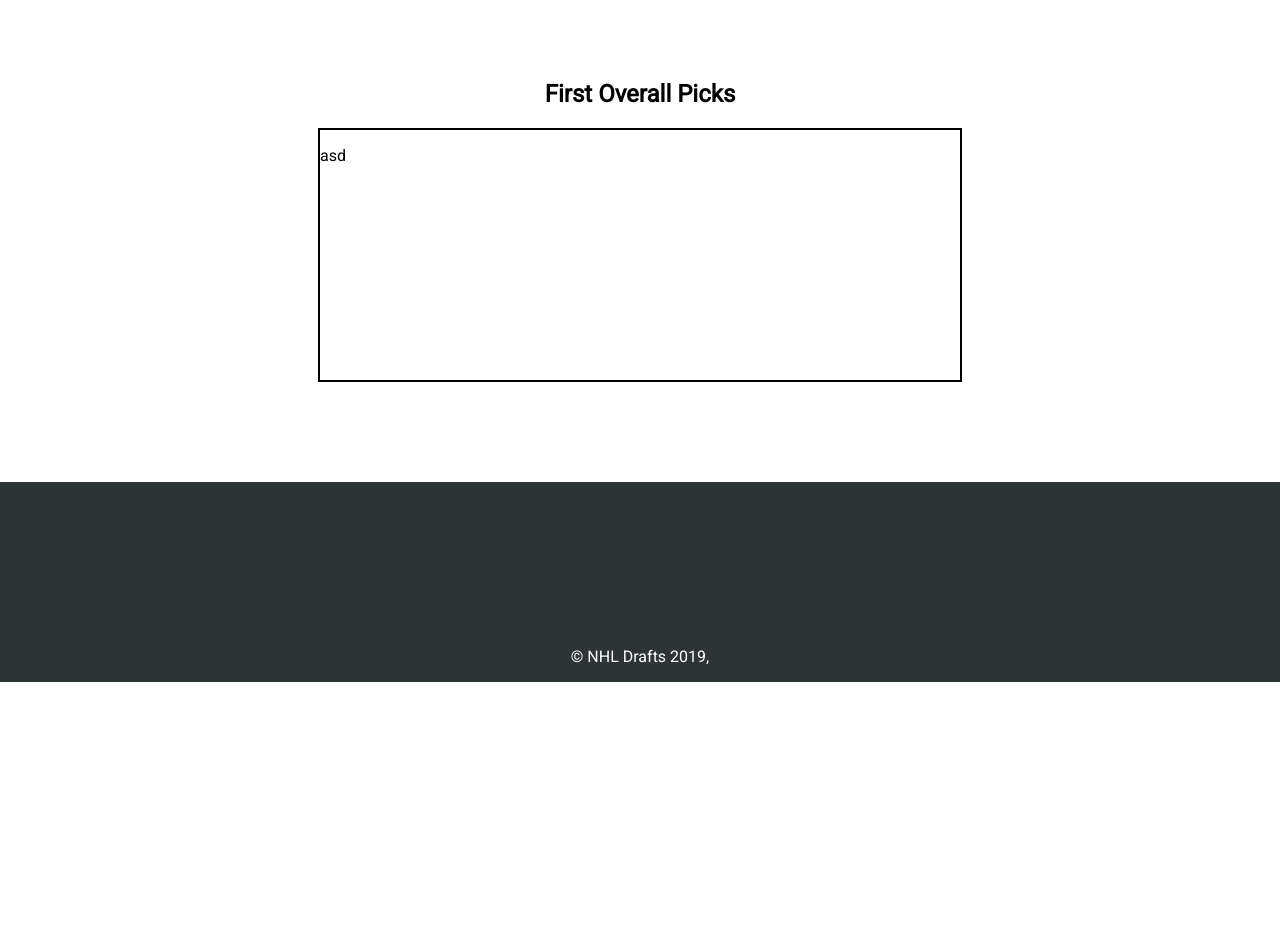
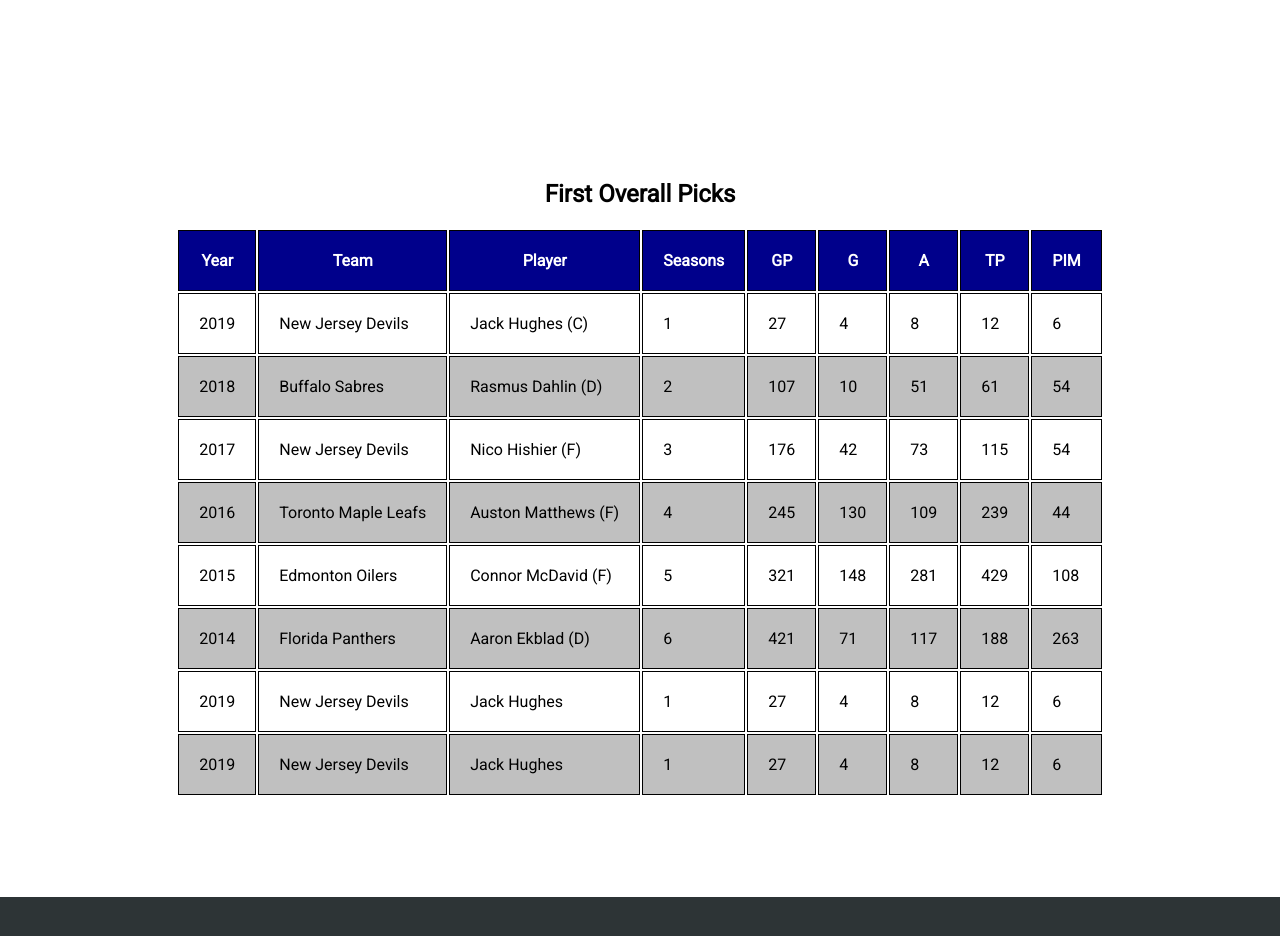
Before and after one commit to tbg-webbutveckling-te18/Landin-Smorgasbord, a plain HTML site: page projects/4-Eget-Projekt-HT19/index.html in a window 1280 px wide. Shown: the part 780-1716 px from the top of the page. Before the commit the page ends 1462 px from the top, so only its background shows below. Drawn offline with Linux system fonts and the light colour scheme.

Commit message:
Added new table to homepage and added stats

```diff
--- a/projects/4-Eget-Projekt-HT19/assets/css/main.css
+++ b/projects/4-Eget-Projekt-HT19/assets/css/main.css
@@ -79,6 +79,12 @@
     margin-top: 200px;
 }
 
+.First {
+    display: flex;
+    flex-flow: column;
+    align-items: center;
+}
+
 #mainScroll {
     border: solid 2px;
     width: 50%;
@@ -116,10 +122,11 @@
     padding-top: 4px;
 }
 
+/*
 #Border p {
     margin: 0px;
     display: flex;
-/*    justify-content: space-around;*/
+    justify-content: space-around;
 
 }
 
@@ -171,6 +178,7 @@
 #PIM {
     width: 70px;
 }
+*/
 
 thead {
     background-color: darkblue;
--- a/projects/4-Eget-Projekt-HT19/index.html
+++ b/projects/4-Eget-Projekt-HT19/index.html
@@ -31,9 +31,117 @@
        </section>
         <section class="First">
             <h2>First Overall Picks</h2>
+
+            <table>
+                <thead>
+                    <tr>
+                        <th>Year</th>
+                        <th>Team</th>
+                        <th>Player</th>
+                        <th>Seasons</th>
+                        <th>GP</th>
+                        <th>G</th>
+                        <th>A</th>
+                        <th>TP</th>
+                        <th>PIM</th>
+                    </tr>
+                </thead>
+                <tbody>
+                    <tr>
+                        <td>2019</td>
+                        <td>New Jersey Devils</td>
+                        <td>Jack Hughes (C)</td>
+                        <td>1</td>
+                        <td>27</td>
+                        <td>4</td>
+                        <td>8</td>
+                        <td>12</td>
+                        <td>6</td>
+                    </tr>
+                    <tr>
+                        <td>2018</td>
+                        <td>Buffalo Sabres</td>
+                        <td>Rasmus Dahlin (D)</td>
+                        <td>2</td>
+                        <td>107</td>
+                        <td>10</td>
+                        <td>51</td>
+                        <td>61</td>
+                        <td>54</td>
+                    </tr>
+                    <tr>
+                        <td>2017</td>
+                        <td>New Jersey Devils</td>
+                        <td>Nico Hishier (F)</td>
+                        <td>3</td>
+                        <td>176</td>
+                        <td>42</td>
+                        <td>73</td>
+                        <td>115</td>
+                        <td>54</td>
+                    </tr>
+                    <tr>
+                        <td>2016</td>
+                        <td>Toronto Maple Leafs</td>
+                        <td>Auston Matthews (F)</td>
+                        <td>4</td>
+                        <td>245</td>
+                        <td>130</td>
+                        <td>109</td>
+                        <td>239</td>
+                        <td>44</td>
+                    </tr>
+                    <tr>
+                        <td>2015</td>
+                        <td>Edmonton Oilers</td>
+                        <td>Connor McDavid (F)</td>
+                        <td>5</td>
+                        <td>321</td>
+                        <td>148</td>
+                        <td>281</td>
+                        <td>429</td>
+                        <td>108</td>
+                    </tr>
+                    <tr>
+                        <td>2014</td>
+                        <td>Florida Panthers</td>
+                        <td>Aaron Ekblad (D)</td>
+                        <td>6</td>
+                        <td>421</td>
+                        <td>71</td>
+                        <td>117</td>
+                        <td>188</td>
+                        <td>263</td>
+                    </tr>
+                    <tr>
+                        <td>2019</td>
+                        <td>New Jersey Devils</td>
+                        <td>Jack Hughes</td>
+                        <td>1</td>
+                        <td>27</td>
+                        <td>4</td>
+                        <td>8</td>
+                        <td>12</td>
+                        <td>6</td>
+                    </tr>
+                    <tr>
+                        <td>2019</td>
+                        <td>New Jersey Devils</td>
+                        <td>Jack Hughes</td>
+                        <td>1</td>
+                        <td>27</td>
+                        <td>4</td>
+                        <td>8</td>
+                        <td>12</td>
+                        <td>6</td>
+                    </tr>
+                </tbody>
+            </table>
+<!--
             <section id="mainScroll">
                 <p>asd</p>
             </section>
+-->
         </section>
     </main>
     <footer>
--- a/projects/4-Eget-Projekt-HT19/subpages/Stats.html
+++ b/projects/4-Eget-Projekt-HT19/subpages/Stats.html
@@ -0,0 +1,122 @@
+<!DOCTYPE html>
+<html lang="en">
+<head>
+    <meta
+         charset="UTF-8"
+         author="Linus Landin"
+         description="">
+    <title>NHL Drafts</title>
+    <link rel="stylesheet" href="../assets/css/main.css">
+    <link href="https://fonts.googleapis.com/css?family=Roboto&display=swap" rel="stylesheet">
+</head>
+<body>
+    <header>
+        <a href="../index.html"><img src="../images/logos/nhltest.png" alt="Homebutton" title="Homepage"></a>
+<!--       <img src="images/logos/InstaLogo.png" alt="">-->
+        <h1>NHL Drafts</h1>
+    </header>
+    <nav>
+        <ul id="mainNavigation">
+            <li><a href="News.html">News</a></li>
+            <li><a href="Steals.html">Draft Steals</a></li>
+            <li><a href="Stats.html">Draft Stats</a></li>
+            <li><a href="Mock.html">Mock Draft</a></li>
+            <li><a href="Projected.html">Projected Draft</a></li>
+        </ul>
+    </nav>
+    <main>
+       <section id="Steal">
+           <h2>Top points from the latest drafts</h2>
+<!--           <section id="Border">-->
+<table>
+    <thead>
+        <tr>
+            <th id="year">Year</th>
+            <th>Round</th>
+            <th>Overall</th>
+            <th>Team</th>
+            <th>Player</th>
+            <th>Seasons</th>
+            <th>GP</th>
+            <th>G</th>
+            <th>A</th>
+            <th>TP</th>
+            <th>PIM</th>
+
+        </tr>
+    </thead>
+    <tbody>
+        <tr>
+            <td>2011</td>
+            <td>#4</td>
+            <td>#104</td>
+            <td>Calgary Flames</td>
+            <td>Johnny Gaudreau</td>
+            <td>7</td>
+            <td>428</td>
+            <td>142</td>
+            <td>271</td>
+            <td>413</td>
+            <td>98</td>
+        </tr>
+                <tr>
+            <td>2019</td>
+            <td>#2</td>
+            <td>#2</td>
+            <td>Edmonton Oilers</td>
+            <td>Connor McDavid</td>
+            <td>300</td>
+            <td>20</td>
+            <td>100</td>
+            <td>200</td>
+            <td>300</td>
+            <td>40</td>
+        </tr>
+                <tr>
+            <td>2019</td>
+            <td>#2</td>
+            <td>#2</td>
+            <td>Edmonton Oilers</td>
+            <td>Connor McDavid</td>
+            <td>300</td>
+            <td>20</td>
+            <td>100</td>
+            <td>200</td>
+            <td>300</td>
+            <td>40</td>
+        </tr>
+                <tr>
+            <td>2019</td>
+            <td>#2</td>
+            <td>#2</td>
+            <td>Edmonton Oilers</td>
+            <td>Connor McDavid</td>
+            <td>300</td>
+            <td>20</td>
+            <td>100</td>
+            <td>200</td>
+            <td>300</td>
+            <td>40</td>
+        </tr>
+                <tr>
+            <td>2019</td>
+            <td>#2</td>
+            <td>#2</td>
+            <td>Edmonton Oilers</td>
+            <td>Connor McDavid</td>
+            <td>300</td>
+            <td>20</td>
+            <td>100</td>
+            <td>200</td>
+            <td>300</td>
+            <td>40</td>
+        </tr>
+    </tbody>
+</table>
+       </section>
+    </main>
+    <footer>
+        <p>&copy; NHL Drafts 2019, </p>
+    </footer>
+</body>
+</html>
```
Also changed, not shown: projects/4-Eget-Projekt-HT19/subpages/Steals.html (+47 -48 lines).
